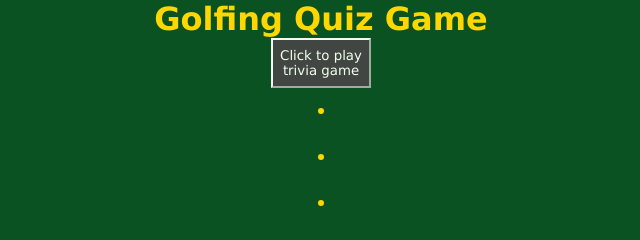
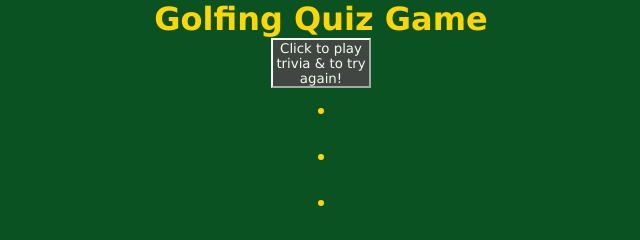
Before and after one commit to ZacharyKathe/Code_Quiz, a plain HTML site: page index.html in a window 1280 px wide. Shown: the top 240 px of the page, 319-959 px from the left. Drawn offline with Linux system fonts and the light colour scheme.

Commit message:
updated button

```diff
--- a/index.html
+++ b/index.html
@@ -12,7 +12,7 @@
     <h1>Golfing Quiz Game</h1>
   </header>
     <div id="playBtn">
-     <button id="do_play" type="button" style="width: 100px; height: 50px;">Click to play trivia game</button>
+     <button id="do_play" type="button" style="width: 100px; height: 50px;">Click to play trivia & to try again!</button>
     </div>
     <main>
         <div id="current_question"></div>
```
